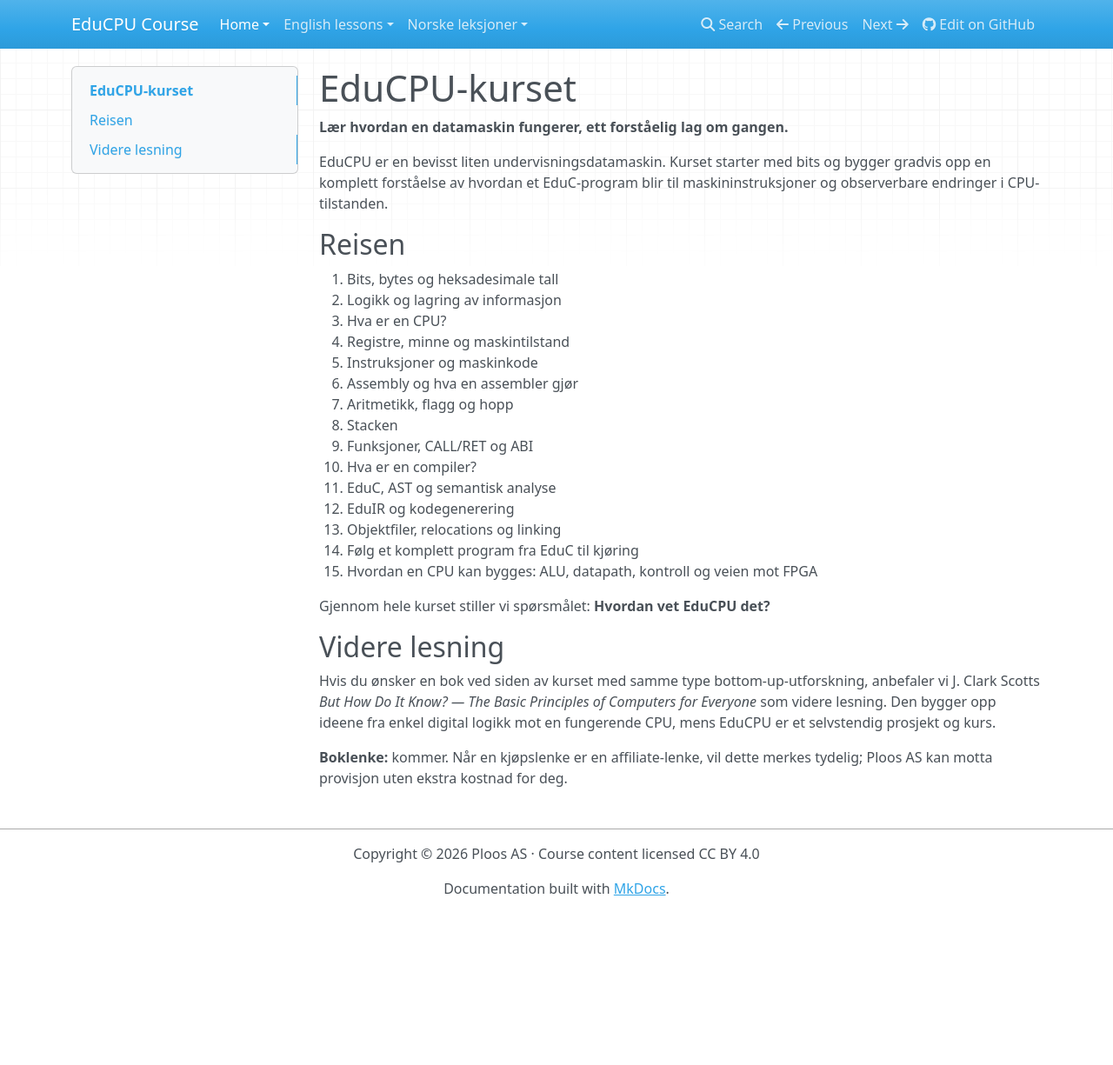
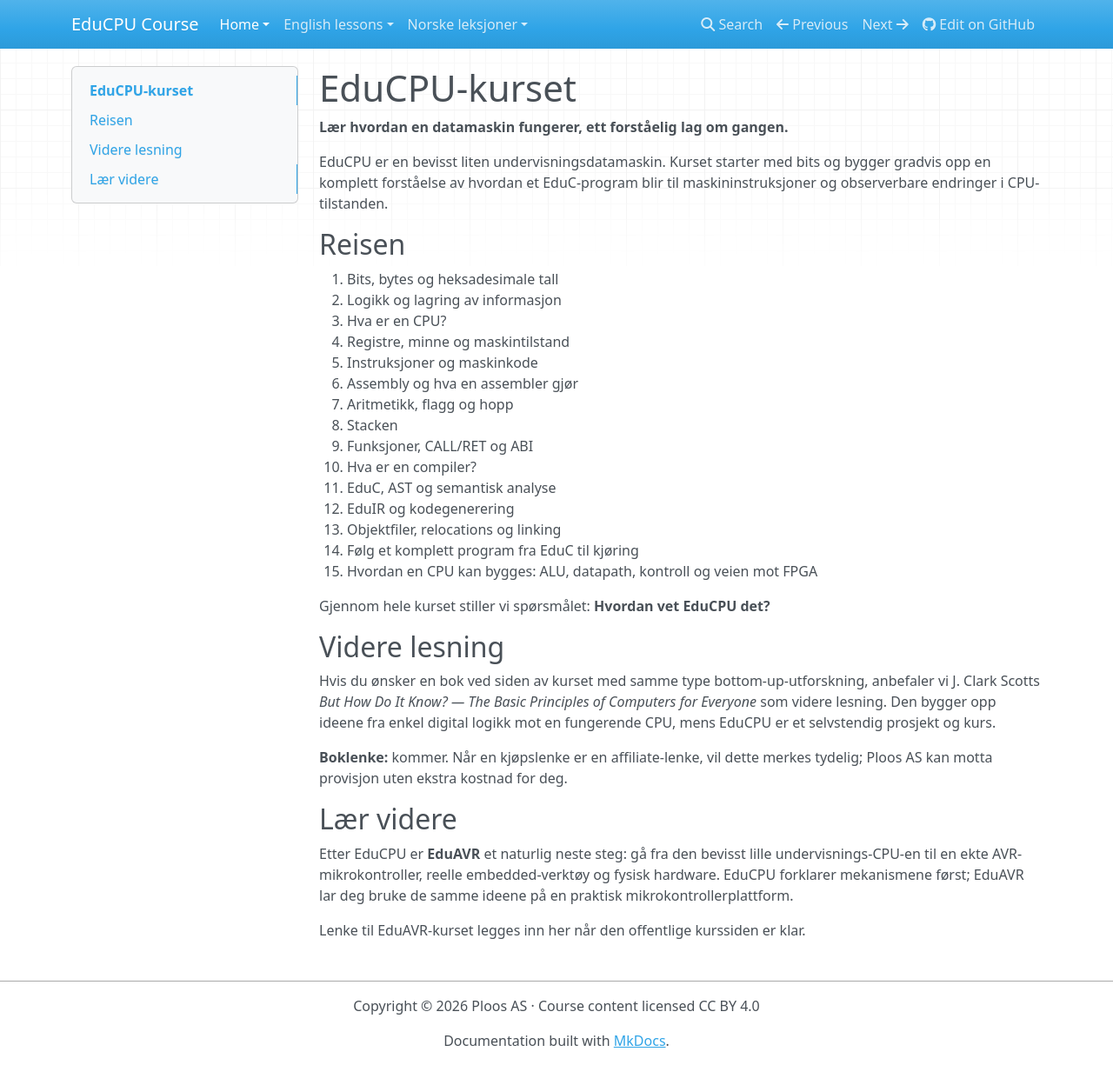
Before and after one commit to Ploos-AS/EduCPU, an MkDocs documentation site: the page built from course/no/index.md, in a window 1280 px wide and 1225 px high. Shown: the whole window at 87% size. Built offline with MkDocs 1.6.1, drawn with Linux system fonts in a browser that asks for light colours; nearby versions of some CDN libraries.

Commit message:
M7: add EduAVR further-learning path

```diff
--- a/course/no/index.md
+++ b/course/no/index.md
@@ -29,3 +29,10 @@ Gjennom hele kurset stiller vi spørsmålet: **Hvordan vet EduCPU det?**
 Hvis du ønsker en bok ved siden av kurset med samme type bottom-up-utforskning, anbefaler vi J. Clark Scotts *But How Do It Know? — The Basic Principles of Computers for Everyone* som videre lesning. Den bygger opp ideene fra enkel digital logikk mot en fungerende CPU, mens EduCPU er et selvstendig prosjekt og kurs.
 
 **Boklenke:** kommer. Når en kjøpslenke er en affiliate-lenke, vil dette merkes tydelig; Ploos AS kan motta provisjon uten ekstra kostnad for deg.
+
+
+## Lær videre
+
+Etter EduCPU er **EduAVR** et naturlig neste steg: gå fra den bevisst lille undervisnings-CPU-en til en ekte AVR-mikrokontroller, reelle embedded-verktøy og fysisk hardware. EduCPU forklarer mekanismene først; EduAVR lar deg bruke de samme ideene på en praktisk mikrokontrollerplattform.
+
+Lenke til EduAVR-kurset legges inn her når den offentlige kurssiden er klar.
```
